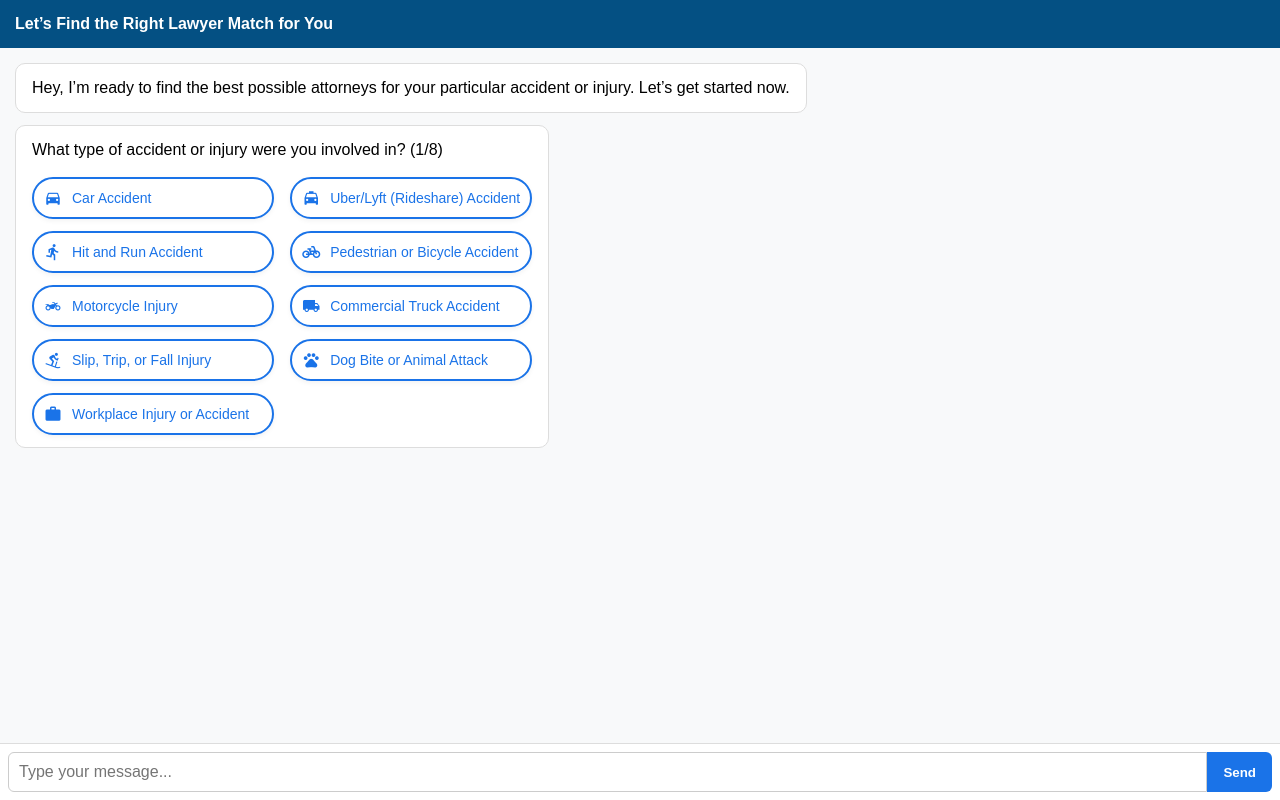
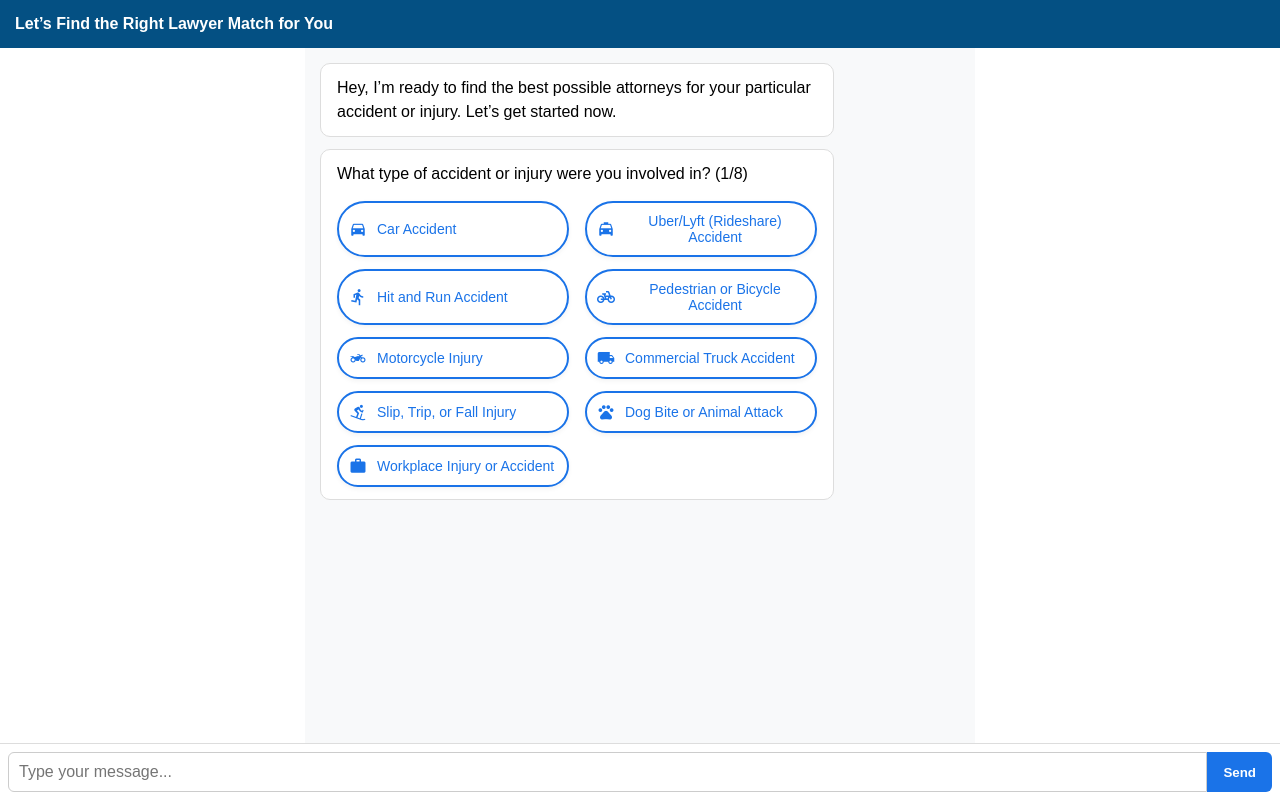
Before and after one commit to jwfunnell/injury-chatbot, a plain HTML site: page index.html in a window 1280 px wide. Drawn offline with Linux system fonts and the light colour scheme.

Commit message:
Update index.html

```diff
--- a/index.html
+++ b/index.html
@@ -39,6 +39,8 @@
       background: #f8f9fa;
       display: flex;
       flex-direction: column;
+      max-width: 640px;
+      margin: 0 auto;
     }
 
     .message {
```
